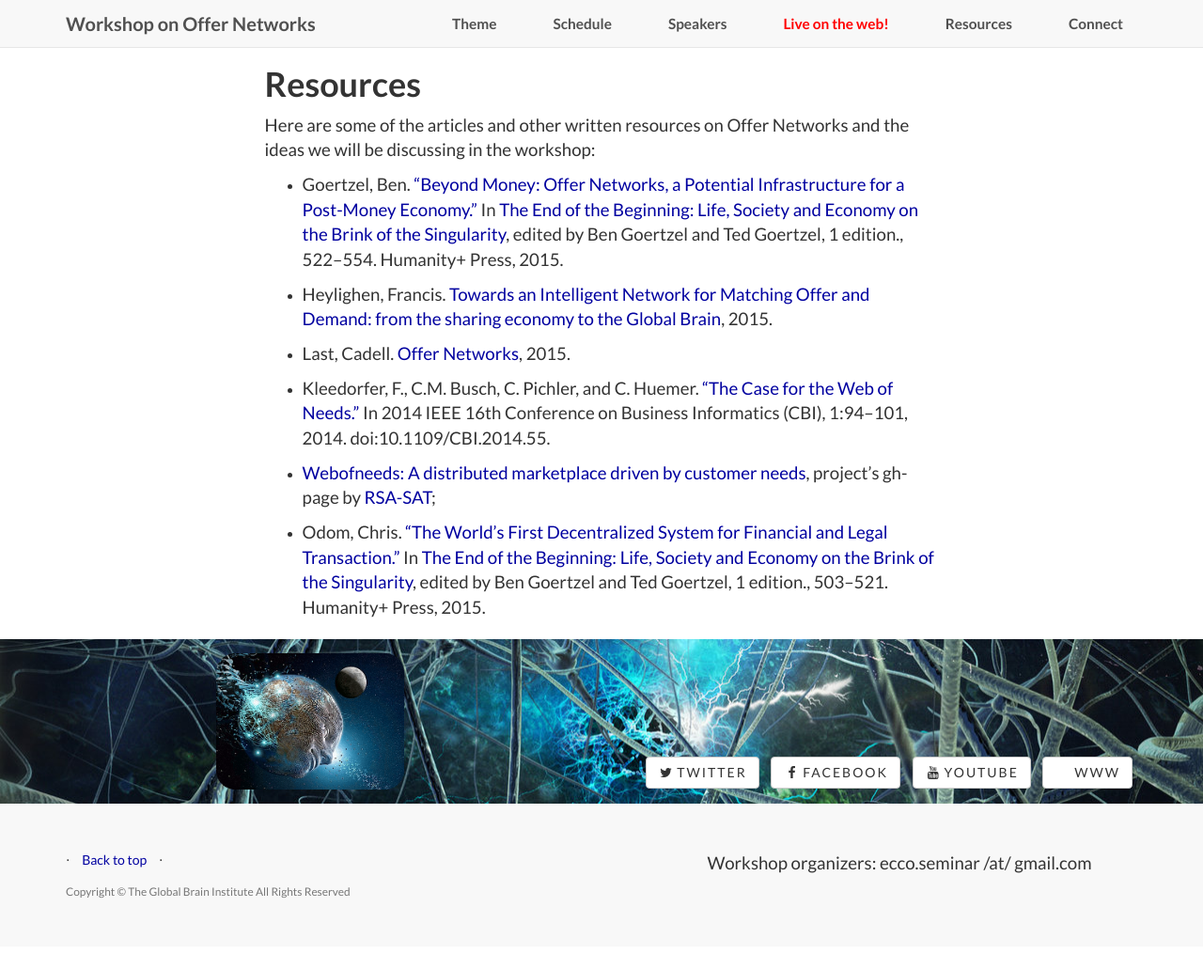
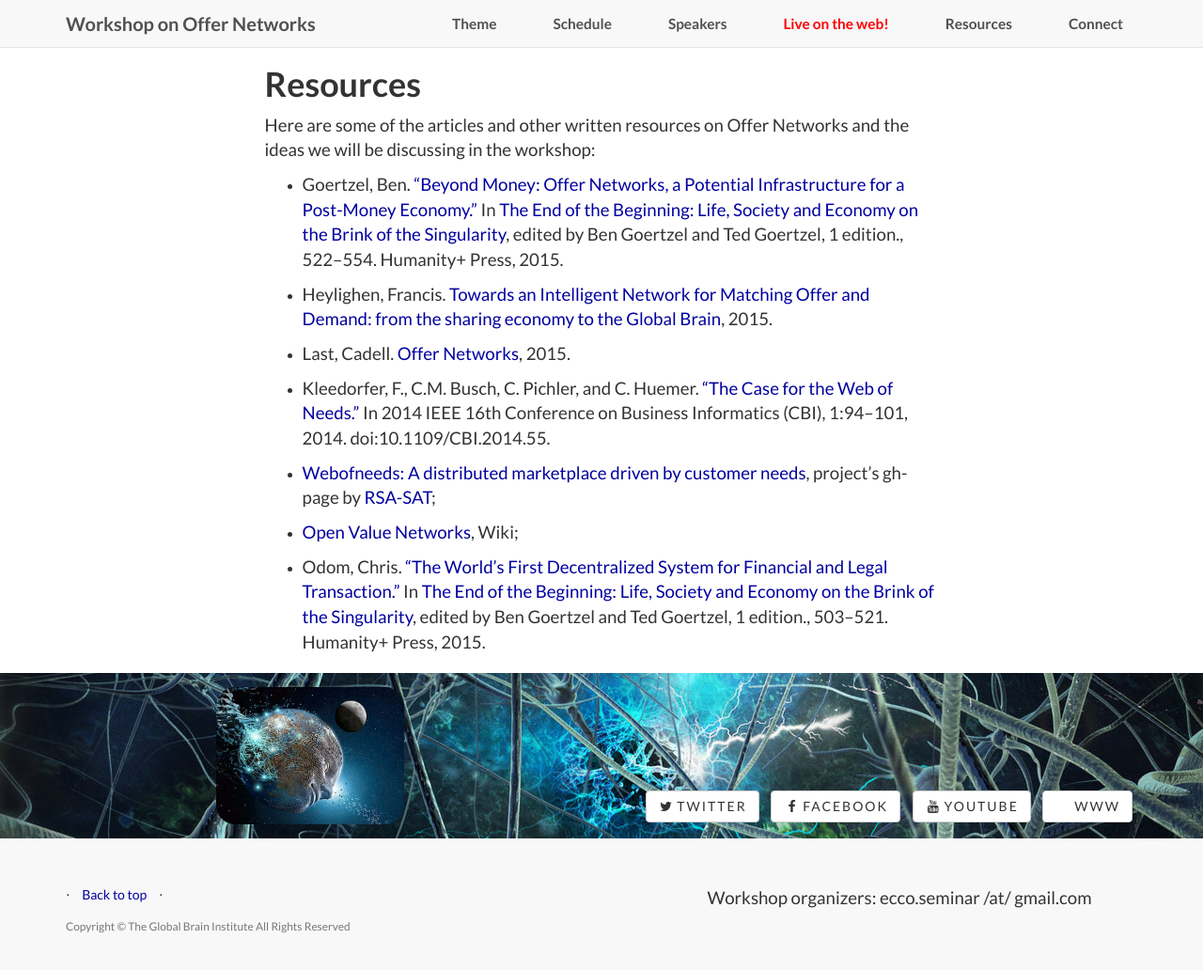
Before and after one commit to globalbraininstitute/onet, a Jekyll site: the page built from pages/resources.markdown, in a window 1280 px wide and 1044 px high. Shown: the top 1032 px of the window at 94% size. Built offline with Jekyll 4.4.1, drawn with Linux system fonts in a browser that asks for light colours; nearby versions of some CDN libraries; library files that are not in the unit come from our copies; comment, search, counter and statistics services are not loaded.

Commit message:
added open value netowrks wiki to resorce page

```diff
--- a/pages/resources.markdown
+++ b/pages/resources.markdown
@@ -19,4 +19,6 @@ Here are some of the articles and other written resources on Offer Networks and
 
 * [Webofneeds: A distributed marketplace driven by customer needs](http://researchstudio-sat.github.io/webofneeds/), project's gh-page by [RSA-SAT](http://sat.researchstudio.at/en);
 
+* [Open Value Networks](http://valuenetwork.referata.com/wiki/Main_Page), Wiki;
+
 * Odom, Chris. [“The World’s First Decentralized System for Financial and Legal Transaction.”]({{site.baseurl}}/files/decentralized_transactions.pdf) In [The End of the Beginning: Life, Society and Economy on the Brink of the Singularity](http://goertzel.org/End_of_the_Beginning_July_2015.pdf), edited by Ben Goertzel and Ted Goertzel, 1 edition., 503–521. Humanity+ Press, 2015.
```
